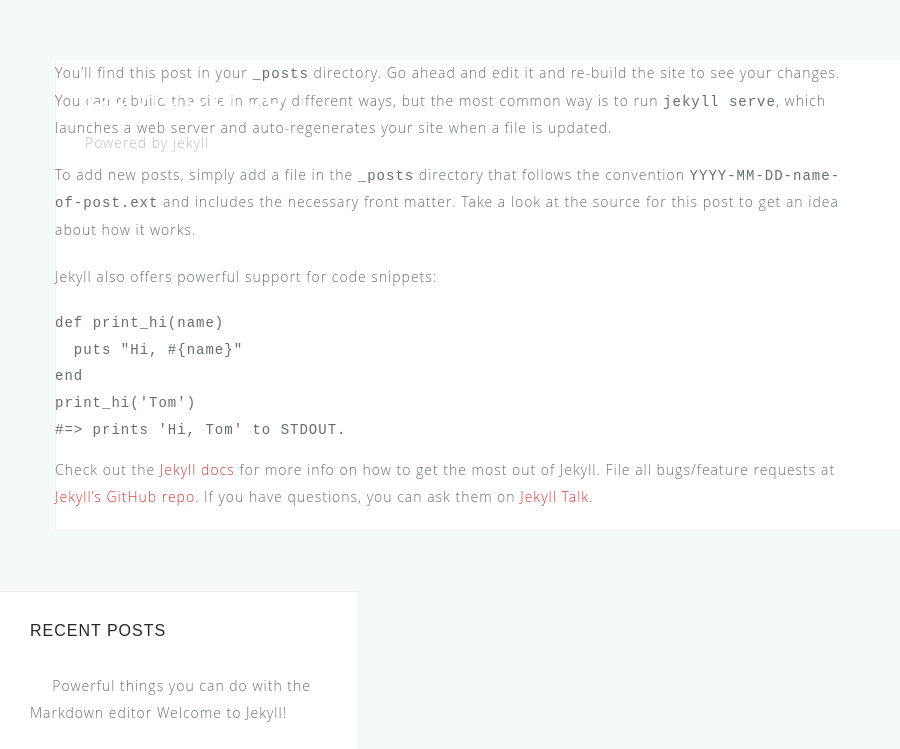
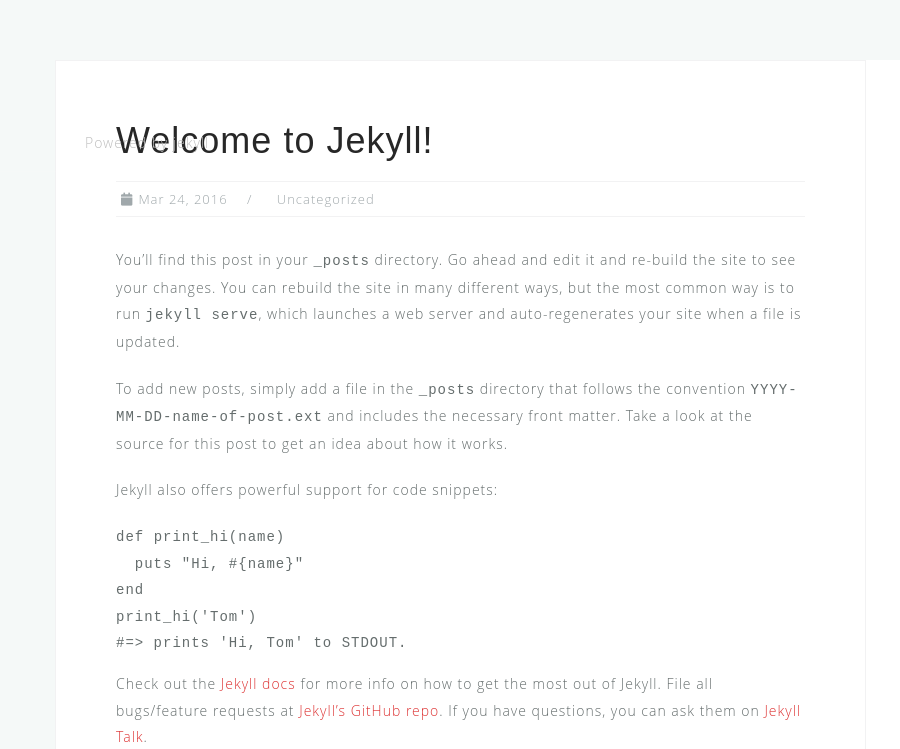
Before and after one commit to DavidCarbon/sbrw-theme, a Jekyll site: the page built from _posts/2016-03-24-welcome-to-jekyll.markdown, in a window 1280 px wide and 900 px high, cut to the strip 0-749 px from the top of the window. Shown: the whole strip, without its empty margins (0-900 px from the left). Built offline with Jekyll 4.4.1, drawn with Linux system fonts in a browser that asks for light colours; comment, search, counter and statistics services are not loaded.

Commit message:
Revert layout for Posts

```diff
--- a/_layouts/default.html
+++ b/_layouts/default.html
@@ -26,7 +26,7 @@
 
   {% include tracking-header.html %}
 </head>
-  <body class="{% if page.has-header == true %} home page-template page-template-page-templates page-template-page_widgetized page-template-page-templatespage_widgetized page woocommerce-no-js {% elsif page.date != null %} post-template-default single single-post postid-1 single-format-standard {% else %} home page-template-default page {% endif %}">
+  <body class="{% if page.has-header == true %}home page-template page-template-page-templates page-template-page_widgetized page-template-page-templatespage_widgetized page woocommerce-no-js{% elsif page.layout == "post" %}post-template-default single single-post postid-1 single-format-standard{% else %}home page-template-default page{% endif %}">
     <div class="preloader">
       <div class="preloader-inner">
         <ul>
@@ -80,7 +80,7 @@
         </div>
       </div>
 
-      {% if page.date != null %}
+      {% if page.layout == "post" %}
         {% include widget-area.html %}
       {% endif %}
 
--- a/_posts/2016-03-24-welcome-to-jekyll.markdown
+++ b/_posts/2016-03-24-welcome-to-jekyll.markdown
@@ -1,5 +1,5 @@
 ---
-layout: default
+layout: post
 title: "Welcome to Jekyll!"
 date: 2016-03-24 15:32:14 -0300
 categories: jekyll update
```
Also changed, not shown: _posts/2020-12-08-demo.md (+1 -1 lines).
